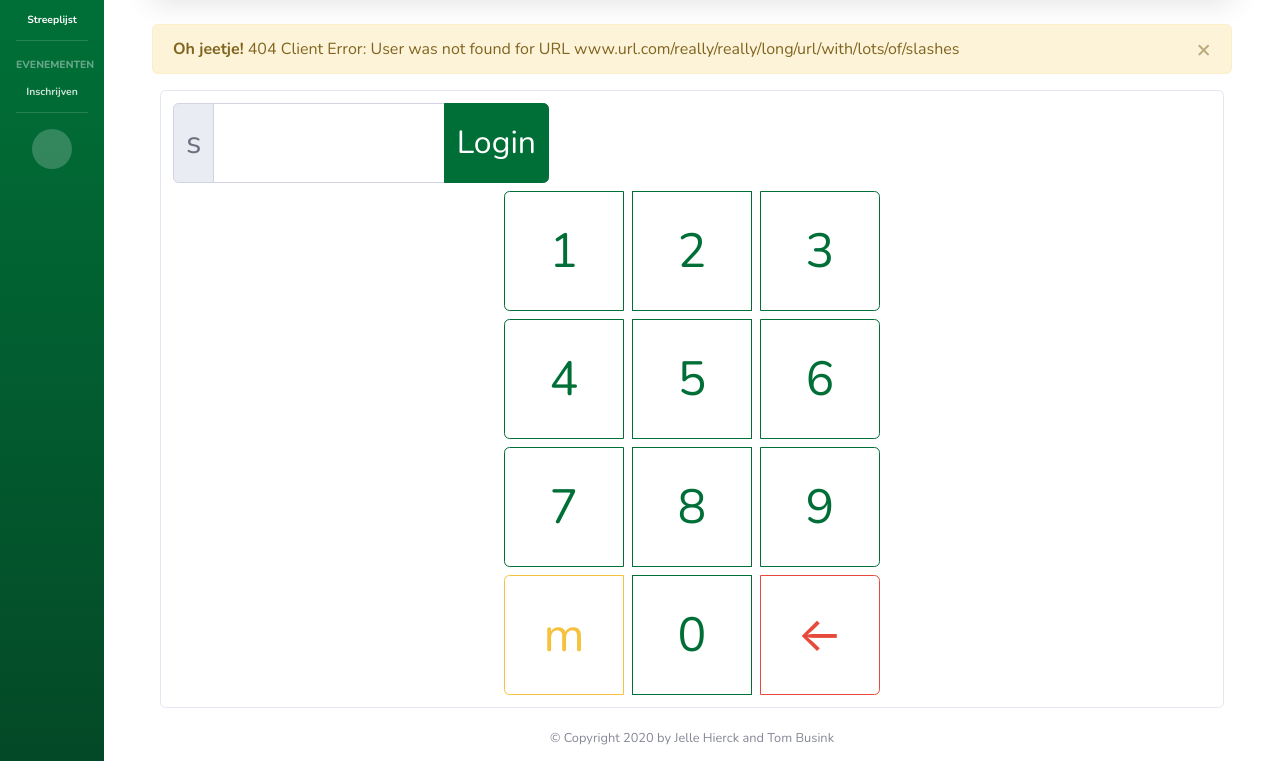
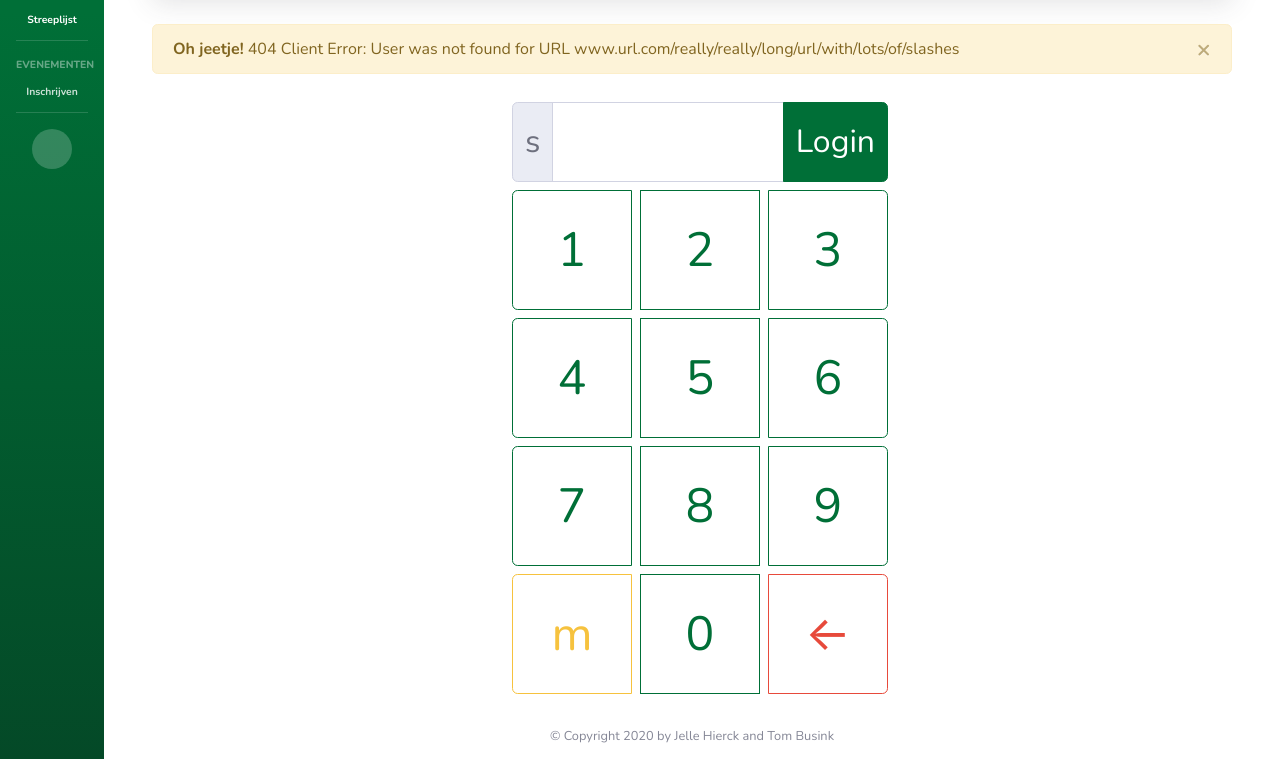
Before and after one commit to jellehierck/Streeplijst2, a Flask app: page /login in a window 1280 px wide. Shown: the part 70-831 px from the top of the page. Run offline with Flask 2, Linux system fonts and the light colour scheme; some libraries are stand-ins or nearby versions.

Commit message:
Updated login.jinja2 to correctly center the items

```diff
--- a/streeplijst2/templates/login.jinja2
+++ b/streeplijst2/templates/login.jinja2
@@ -5,11 +5,12 @@
 {% block regular_content %}
 
 <!-- Login Card -->
-<div class="card m-2">
+<div class="container-fluid m-2">
     <div class="text-center p-2 w-100">
 
         <!-- Student number display top bar -->
-        <form class="input-group m-1 login-display" action="{{ url_for('home.login') }}" method="post" >
+        <form class="form-inline justify-content-center" action="{{ url_for('home.login') }}" method="post">
+            <div class="input-group m-1 login-display">
                 <div class="input-group-prepend">
                     <span class="input-group-text" id="s-number-prefix">s</span>
                 </div>
@@ -17,6 +18,7 @@
                 <input name="s-number" id="s-number" value="s" type="hidden">
                 <div class="input-group-append">
                     <button type="submit" class="btn btn-primary">Login</button>
+                </div>
             </div>
         </form>
 
```
Lines whose indentation alone changed are shown as unchanged.
